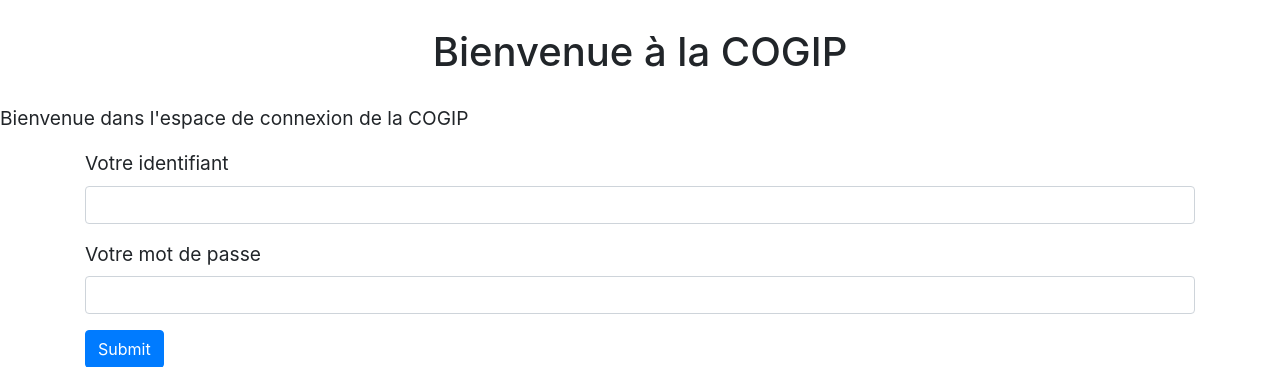
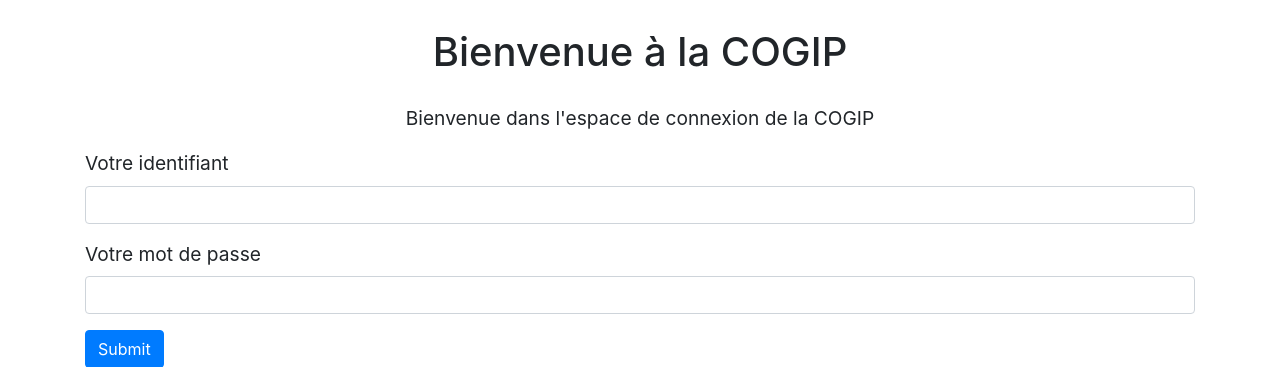
Before and after one commit to DewerseB/COGIP-app, a PHP site: page /login in a window 1280 px wide. Shown: the part 104-471 px from the top of the page. Run offline with PHP 8.4, Linux system fonts and the light colour scheme.

Commit message:
Fix p centered

```diff
--- a/public/css/style.css
+++ b/public/css/style.css
@@ -29,6 +29,10 @@ footer {
 
 a {
     text-decoration: none;
+}
+
+p {
+    text-align: center;
 }
 
 div.nav-add {
--- a/view/pages/login.php
+++ b/view/pages/login.php
@@ -1,5 +1,5 @@
 <h1>Bienvenue à la COGIP</h1>
-<p id="pLog">Bienvenue dans l'espace de connexion de la COGIP</p>
+<p>Bienvenue dans l'espace de connexion de la COGIP</p>
 <form class="container" action="index.php" method="POST">
 	<div class="form-group">
 		<label for="username">Votre identifiant</label>
--- a/view/template.php
+++ b/view/template.php
@@ -16,7 +16,7 @@
     <?php require './view/header.php'; ?>
     <main>
         <?php
-        echo $model->message;
+        echo '<p>' . $model->message . '</p>';
         require './view/pages/' . $model->viewPath;
         ?>
     </main>
```
